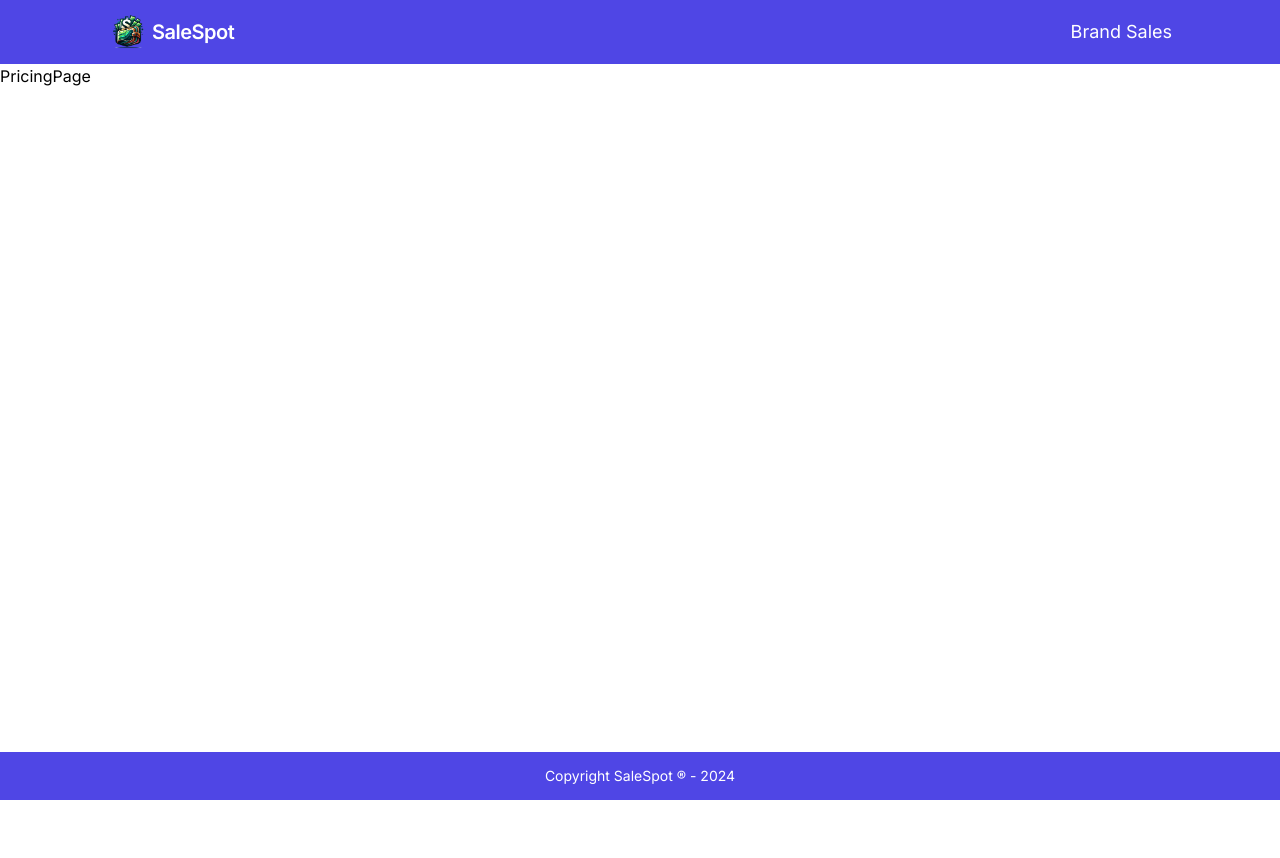
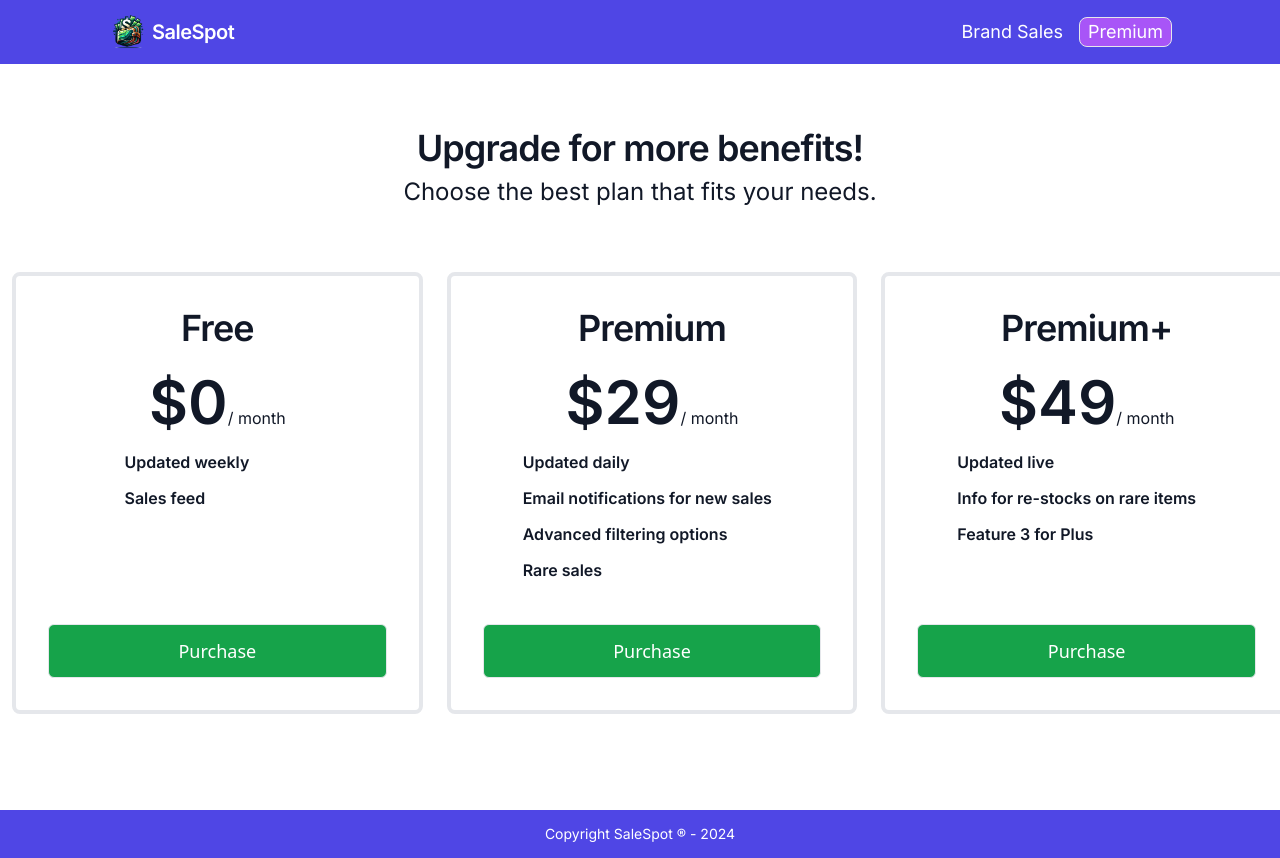
Before and after one commit to FarisKarim/SaleSpot, a Next.js app: page /pricing in a window 1280 px wide. Before the commit the page ends 800 px from the top, so only its background shows below. Built offline with nearby package versions, Linux system fonts and the light colour scheme.

Commit message:
scrollbar hidden

```diff
--- a/src/app/globals.css
+++ b/src/app/globals.css
@@ -4,9 +4,20 @@
 
 
 body {
-    @apply bg-white dark:bg-gray-700;
+    @apply bg-white dark:bg-gray-900;
     @apply text-black dark:text-white
 }
 tbody tr:nth-child(odd) {
-    @apply bg-indigo-100 dark:bg-indigo-800 /* Tailwind color for bg-blue-100 */
+    @apply bg-indigo-100 dark:bg-gray-700 /* Tailwind color for bg-blue-100 */
 }
+
+/* Hide scrollbar for Chrome, Safari and Opera */
+.no-scrollbar::-webkit-scrollbar {
+    display: none;
+}
+
+/* Hide scrollbar for IE, Edge and Firefox */
+.no-scrollbar {
+    -ms-overflow-style: none;  /* IE and Edge */
+    scrollbar-width: none;  /* Firefox */
+}
--- a/src/app/pricing/page.js
+++ b/src/app/pricing/page.js
@@ -1,9 +1,75 @@
-import React from 'react'
+"use client";
+import React, { useState } from "react";
 
 const PricingPage = () => {
+  const [selectedCard, setSelectedCard] = useState(null);
+
+  const cardClasses = (index) =>
+    `relative z-10 flex flex-col items-center w-full p-4 mx-auto my-0 border border-4 ${
+      selectedCard === index ? 'border-blue-600' : 'border-gray-200'
+    } border-solid rounded-lg lg:-mr-3 sm:my-0 sm:p-6 md:my-8 md:p-8 min-h-[300px]`; // Set a minimum height for the cards
+
+  const features = {
+    'Free': ['Updated weekly', 'Sales feed'],
+    'Premium': ['Updated daily', 'Email notifications for new sales', 'Advanced filtering options', 'Rare sales'],
+    'Premium+': ['Updated live', 'Info for re-stocks on rare items', 'Feature 3 for Plus']
+  };
+
   return (
-    <div>PricingPage</div>
-  )
-}
+    <section className="py-6 leading-7 text-gray-900 sm:py-12 md:py-16">
+      <div className="box-border px-4 mx-auto border-solid sm:px-6 md:px-6 lg:px-0 max-w-7xl">
+        <div className="flex flex-col items-center leading-7 text-center text-gray-900 border-0 border-gray-200">
+          <h2
+            id="pricing"
+            className="box-border m-0 text-3xl xs:text-lg font-semibold leading-tight tracking-tight dark:text-white border-solid lg:text-4xl"
+          >
+            Upgrade for more benefits!
+          </h2>
+          <p className="box-border mt-2 text-xl dark:text-white border-solid sm:text-2xl">
+            Choose the best plan that fits your needs.
+          </p>
+        </div>
 
-export default PricingPage
+        <div
+          className="grid grid-cols-1 gap-4 mt-4 leading-7 text-gray-900 dark:text-white border-0 border-gray-200 sm:mt-6 sm:gap-6 md:mt-8 lg:grid-cols-3 grid-auto-rows:minmax(0, 1fr)" // Use grid-auto-rows for equal height
+        >
+          {['Free', 'Premium', 'Premium+'].map((plan, index) => (
+            <div
+              key={plan}
+              onClick={() => setSelectedCard(index)}
+              className={cardClasses(index)}
+            >
+              <h3 className="m-0 text-2xl font-semibold leading-tight tracking-tight border-0 border-gray-200 sm:text-3xl md:text-4xl">
+                {plan}
+              </h3>
+              <div className="flex items-end mt-6 leading-7 border-0 border-gray-200">
+                <p className="box-border m-0 text-6xl font-semibold leading-none border-solid">
+                  ${index === 0 ? '0' : index === 1 ? '29' : '49'}
+                </p>
+                <p className="box-border m-0 border-solid">
+                  / month
+                </p>
+              </div>
+              <ul className="flex-1 p-0 mt-4 ml-5 leading-7 border-0 border-gray-200">
+                {/* Features list can be dynamically generated as per your plan details */}
+                {features[plan].map((feature, featureIndex) => (
+                  <li key={featureIndex} className="inline-flex items-center w-full mb-2 ml-5 font-semibold text-left border-solid">
+                    {feature}
+                  </li>
+                ))}
+              </ul>
+              <a
+                href="#"
+                className="inline-flex justify-center w-full px-4 py-3 mt-8 font-sans text-sm leading-none text-center no-underline bg-green-600 text-white border rounded-md cursor-pointer hover:bg-green-700 hover:border-black focus-within:bg-blue-700 focus-within:border-blue-700 focus-within:text-white sm:text-base md:text-lg hover:scale-110 transition-transform"
+              >
+                Purchase
+              </a>
+            </div>
+          ))}
+        </div>
+      </div>
+    </section>
+  );
+};
+
+export default PricingPage;
--- a/src/components/Grid/SalesGrid.js
+++ b/src/components/Grid/SalesGrid.js
@@ -4,8 +4,9 @@ import Inactive from "../Buttons/Inactive";
 
 const SalesGrid = ({ items }) => {
   return (
-    <div className="mx-24 mb-4">
-      <div className="grid xs:grid-cols-1 lg:grid-cols-2 xl:grid-cols-3 gap-5 place-items-center">
+    <div className="relative mx-16 xs:mx-0 mb-4">
+      <div className="max-h-[600px] xs:max-h-[500px] overflow-y-auto no-scrollbar py-8 px-8">
+        <div className="grid xs:grid-cols-1 lg:grid-cols-2 xl:grid-cols-3 gap-8 place-items-center">
           {items.map((item, index) => (
             <div
               key={index}
@@ -40,6 +41,7 @@ const SalesGrid = ({ items }) => {
           ))}
         </div>
       </div>
+    </div>
   );
 };
 
--- a/src/components/Navbar/Navbar.js
+++ b/src/components/Navbar/Navbar.js
@@ -1,5 +1,5 @@
 import React from "react";
-import Image from "next/image"
+import Image from "next/image";
 
 const Navbar = () => {
   return (
@@ -18,15 +18,17 @@ const Navbar = () => {
             SaleSpot
           </a>
         </div>
-        <div className="flex sm:mx-24 items-center">
-          <div className="text-lg">
-            <a
-              href="/sales"
-              className="text-white hover:text-green-700"
-            >
+        <div className="flex sm:mx-24 gap-4 items-center justify-end">
+          <div className="text-lg xs:text-sm">
+            <a href="/sales" className="text-white hover:text-green-700">
               Brand Sales
             </a>
           </div>
+          <div className="text-lg rounded-lg border px-2 bg-purple-500 hover:scale-110 transition-transform">
+            <a href="/pricing" className="text-white">
+              Premium
+              </a>
+              </div>
         </div>
       </nav>
     </>
--- a/src/components/Table/Table.js
+++ b/src/components/Table/Table.js
@@ -2,7 +2,7 @@ import React from "react";
 
 const SalesTable = ({ items }) => {
   return (
-    <div className="flex justify-center border-indigo-600 border-4 items-center">
+    <div className="flex justify-center border-indigo-600 border-4 items-center mb-4">
       <div className="overflow-x-auto w-full">
         <table className="min-w-full divide-y text-center">
           <thead className="bg-indigo-80">
--- a/tailwind.config.js
+++ b/tailwind.config.js
@@ -13,7 +13,7 @@ module.exports = {
           'conic-gradient(from 180deg at 50% 50%, var(--tw-gradient-stops))',
       },
       screens: {
-        'xs': {'max': '400px'},
+        'xs': {'max': '450px'},
       },
     },
   },
```
Lines whose indentation alone changed are shown as unchanged.
